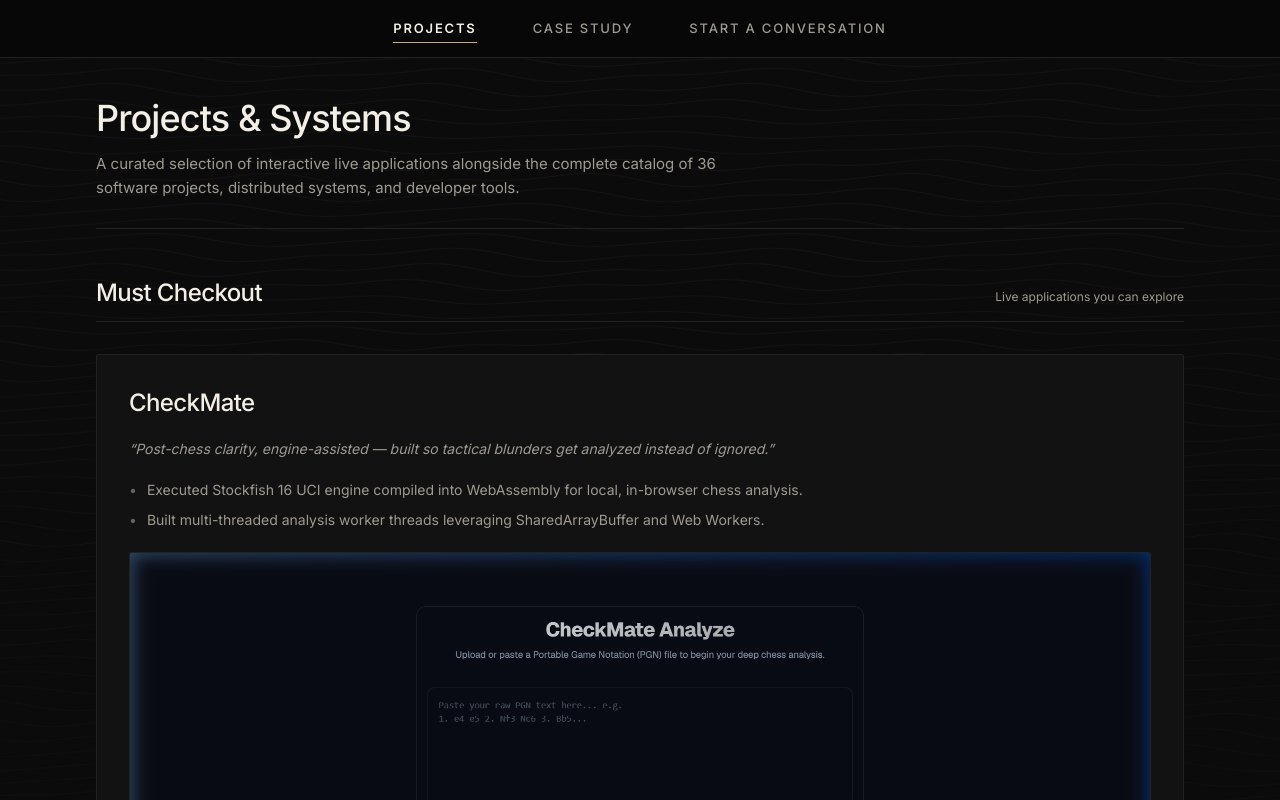
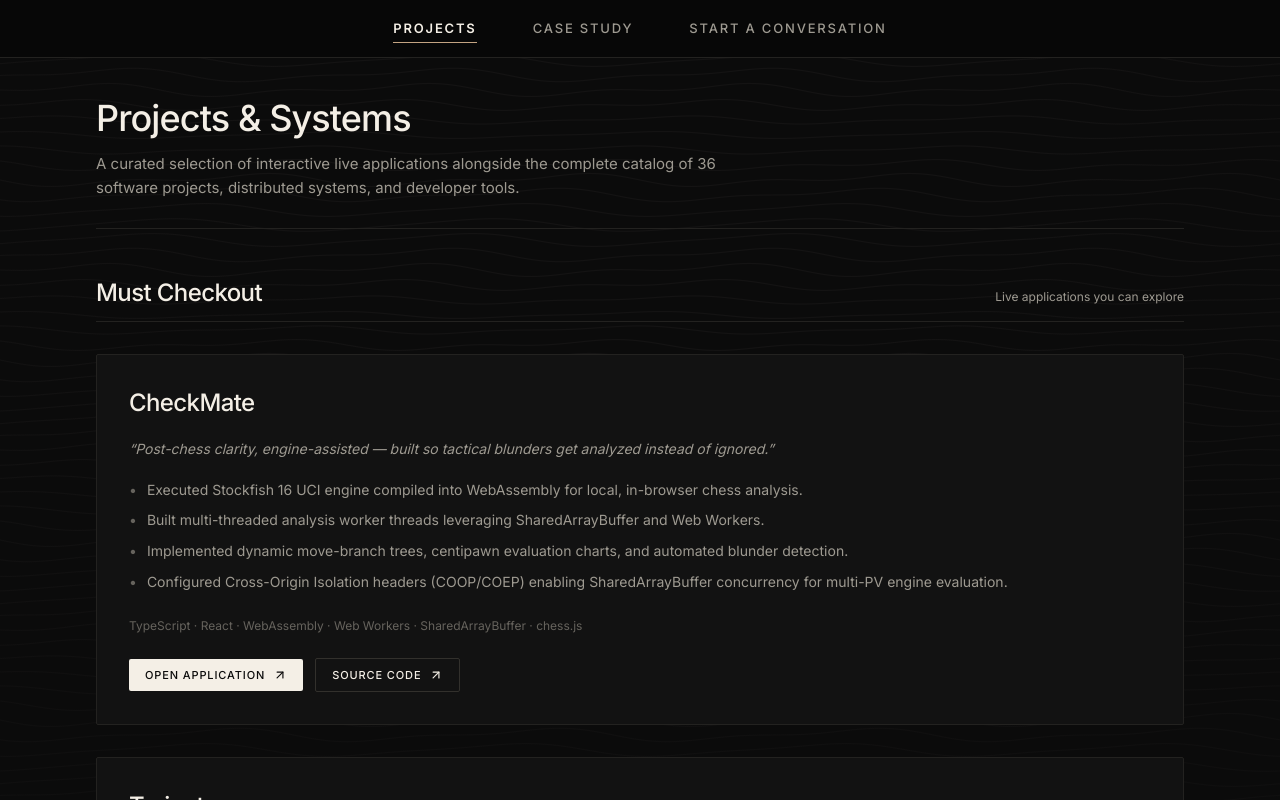
Before and after one commit to vaibhv19/workwith, a Next.js app: page /projects in a window 1280 px wide. Shown: the top 800 px of the page. Built offline with nearby package versions, Linux system fonts and the light colour scheme; a web font is replaced by a local one.

Commit message:
refactor: remove project and case study thumbnails for typography-led presentation

```diff
--- a/src/app/case-study/[slug]/page.tsx
+++ b/src/app/case-study/[slug]/page.tsx
@@ -1,7 +1,6 @@
 import { Metadata } from "next";
 import { notFound } from "next/navigation";
 import Link from "next/link";
-import Image from "next/image";
 import Container from "@/components/ui/Container";
 import Button from "@/components/ui/Button";
 import TextReveal from "@/components/ui/TextReveal";
@@ -132,29 +131,15 @@
             {study.excerpt}
           </p>
 
-          {/* Visual Preview */}
-          {study.image && (
-            <div className="relative rounded-[2px] border border-border overflow-hidden bg-surface-elevated aspect-[16/9] max-h-80 w-full mt-4 group">
-              <Image
-                src={study.image}
-                alt={`${study.title} visual preview`}
-                fill
-                className="object-cover object-top opacity-90 group-hover:opacity-100 group-hover:scale-105 transition-all duration-700 ease-[cubic-bezier(0.25,1,0.5,1)]"
-                sizes="(max-width: 768px) 100vw, 850px"
-                priority
-              />
-            </div>
-          )}
-
           {/* Quick Metrics Strip */}
           {narrative.quickMetrics && narrative.quickMetrics.length > 0 && (
             <div className="grid grid-cols-2 sm:grid-cols-4 gap-4 py-4 border-y border-border">
               {narrative.quickMetrics.map((metric, idx) => (
-                <div key={idx} className="space-y-1">
-                  <div className="text-xs text-foreground-muted font-medium">
+                <div key={idx} className="space-y-1 min-w-0">
+                  <div className="text-xs text-foreground-muted font-medium truncate">
                     {metric.label}
                   </div>
-                  <div className="font-metric text-lg sm:text-xl font-bold text-foreground">
+                  <div className="font-metric text-base sm:text-lg lg:text-xl font-bold text-foreground break-words">
                     {metric.value}
                   </div>
                   <div className="text-xs text-foreground-subtle leading-tight">
--- a/src/app/case-study/page.tsx
+++ b/src/app/case-study/page.tsx
@@ -1,6 +1,5 @@
 import { Metadata } from "next";
 import Link from "next/link";
-import Image from "next/image";
 import Container from "@/components/ui/Container";
 import Button from "@/components/ui/Button";
 import { CASE_STUDIES } from "@/data/caseStudies";
@@ -81,19 +80,6 @@
                   {study.description}
                 </p>
 
-                {/* Selective Genuine Project Asset Preview */}
-                {study.image && (
-                  <div className="relative mt-3 mb-2 rounded-[2px] border border-border overflow-hidden bg-surface-elevated aspect-[16/9] max-h-56 w-full">
-                    <Image
-                      src={study.image}
-                      alt={`${study.title} runtime preview`}
-                      fill
-                      className="object-cover object-top opacity-85 group-hover:opacity-100 group-hover:scale-105 transition-all duration-700 ease-[cubic-bezier(0.25,1,0.5,1)]"
-                      sizes="(max-width: 768px) 100vw, 650px"
-                    />
-                  </div>
-                )}
-
                 {/* Technology Focus Row */}
                 <div className="text-xs text-foreground-subtle pt-1">
                   <span>{study.techFocus}</span>
--- a/src/app/projects/page.tsx
+++ b/src/app/projects/page.tsx
@@ -1,5 +1,4 @@
 import { Metadata } from "next";
-import Image from "next/image";
 import { GithubIcon } from "@/components/BrandIcons";
 import Container from "@/components/ui/Container";
 import Button from "@/components/ui/Button";
@@ -123,7 +122,7 @@
                 {/* Technical Bullets */}
                 {project.bullets && project.bullets.length > 0 && (
                   <ul className="space-y-2 text-xs sm:text-sm text-foreground-muted leading-relaxed list-none pl-0">
-                    {project.bullets.slice(0, 2).map((bullet, bIdx) => (
+                    {project.bullets.map((bullet, bIdx) => (
                       <li key={bIdx} className="flex items-start gap-2.5">
                         <span className="text-foreground-subtle select-none">&bull;</span>
                         <span>{bullet}</span>
@@ -132,21 +131,8 @@
                   </ul>
                 )}
 
-                {/* Genuine Preview Asset when available */}
-                {project.previewImage && (
-                  <div className="relative rounded-[2px] border border-border overflow-hidden bg-surface-elevated aspect-[16/9] max-h-64 w-full group/img">
-                    <Image
-                      src={project.previewImage}
-                      alt={`${project.title} live interface preview`}
-                      fill
-                      className="object-cover object-top opacity-90 group-hover/img:opacity-100 group-hover/img:scale-105 transition-all duration-700 ease-[cubic-bezier(0.25,1,0.5,1)]"
-                      sizes="(max-width: 768px) 100vw, 800px"
-                    />
-                  </div>
-                )}
-
                 {/* Tech Stack Row */}
-                <div className="text-xs text-foreground-muted">
+                <div className="text-xs text-foreground-subtle pt-1">
                   {project.techStack.join(" · ")}
                 </div>
 
```
Also changed, not shown: 1 other file (tests, documents, lock files or other folders).
